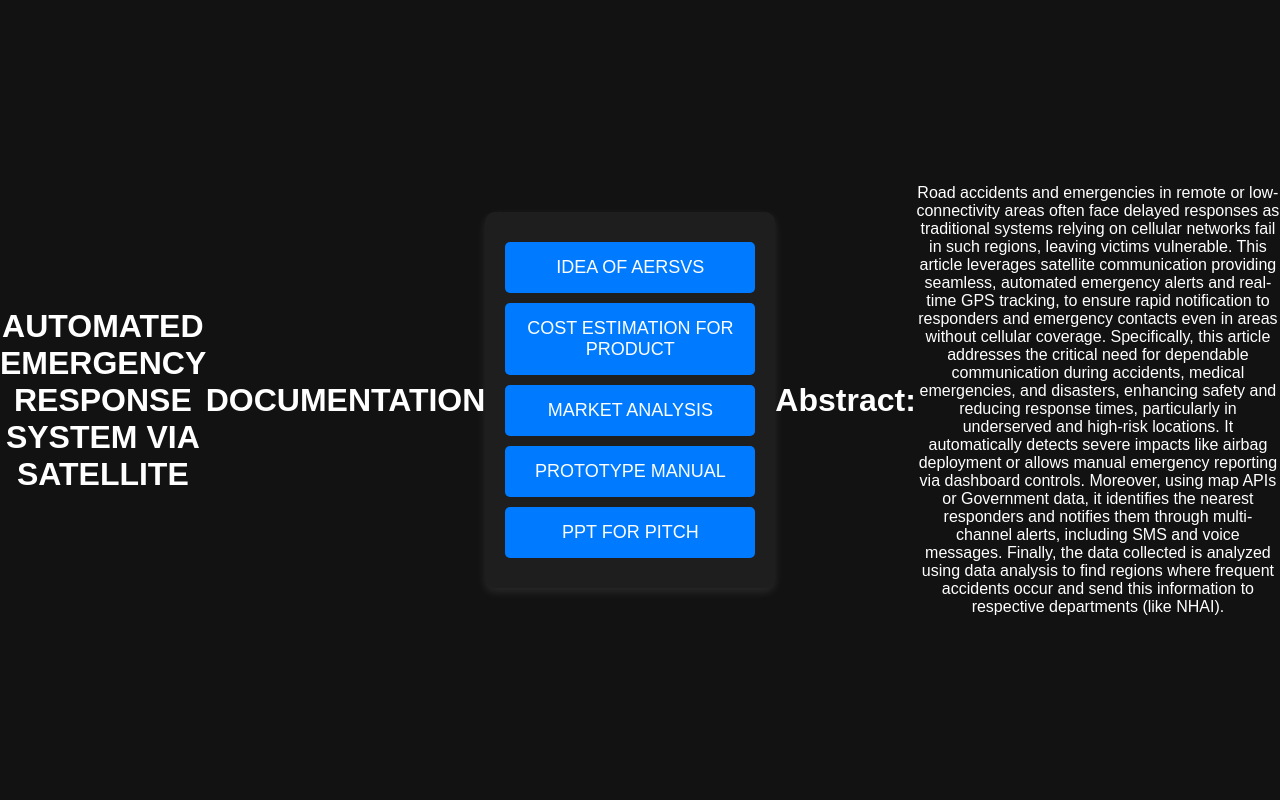
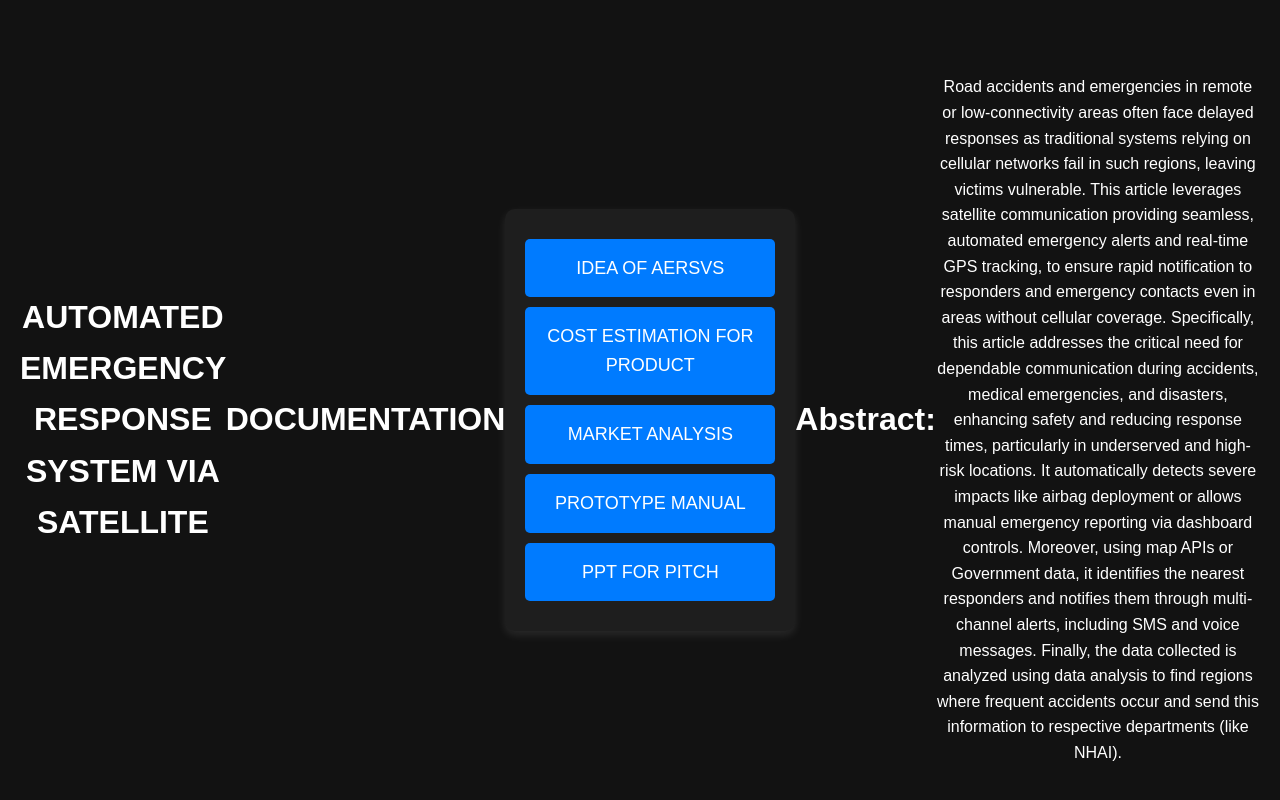
Before and after one commit to Tharani-ux/AERSVS_web, a plain HTML site: page index.html in a window 1280 px wide. Drawn offline with Linux system fonts and the light colour scheme.

Commit message:
Update index.html
Signed-off-by: THARANI P S <127069926+Tharani-ux@users.noreply.github.com>

```diff
--- a/index.html
+++ b/index.html
@@ -13,7 +13,9 @@
             height: 100vh;
             background-color: #121212;
             color: #ffffff;
-            margin: 0;
+            background-color: #121212;
+            margin: 20px;
+            line-height: 1.6;
         }
         .container {
             text-align: center;
```
